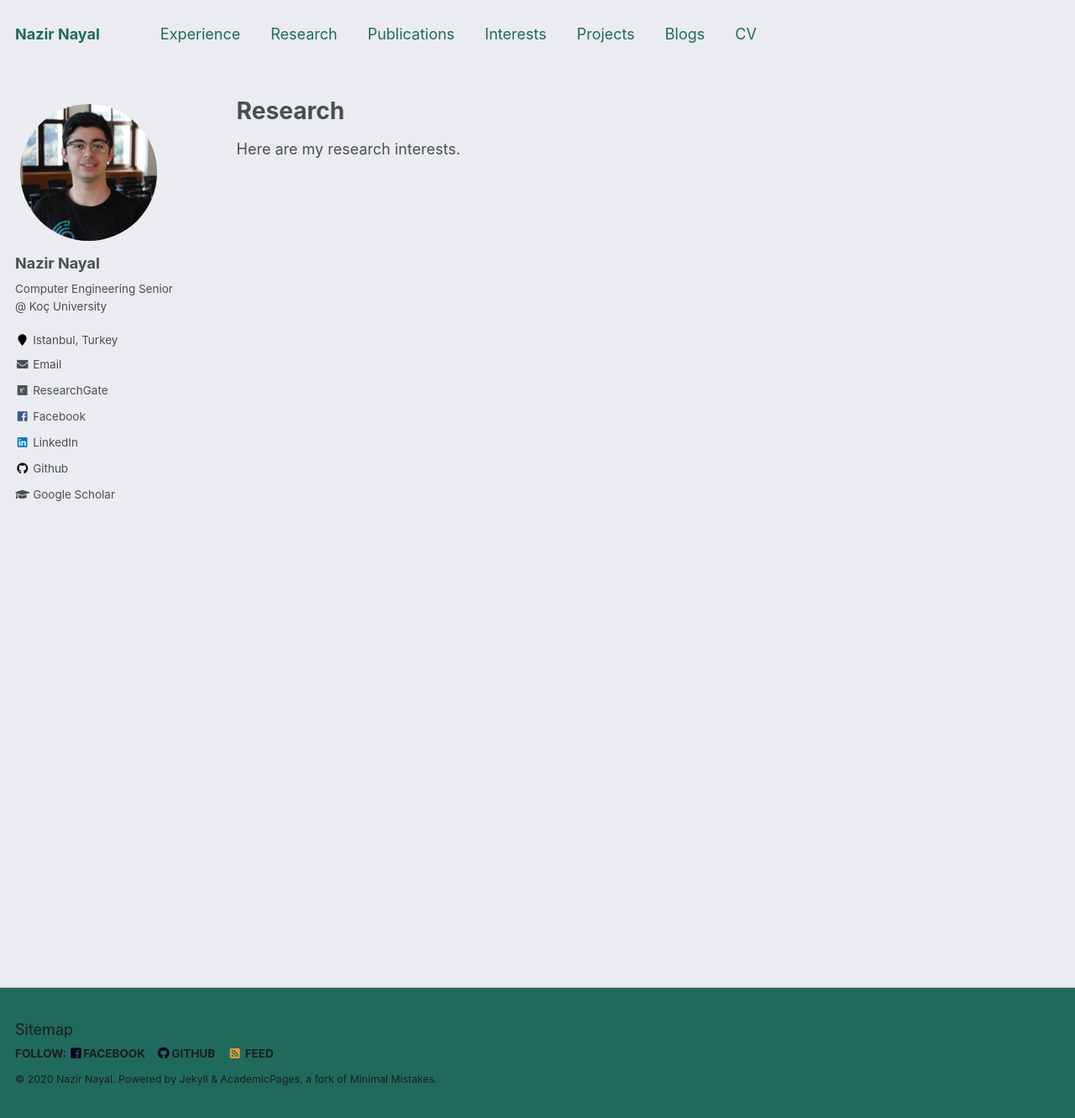
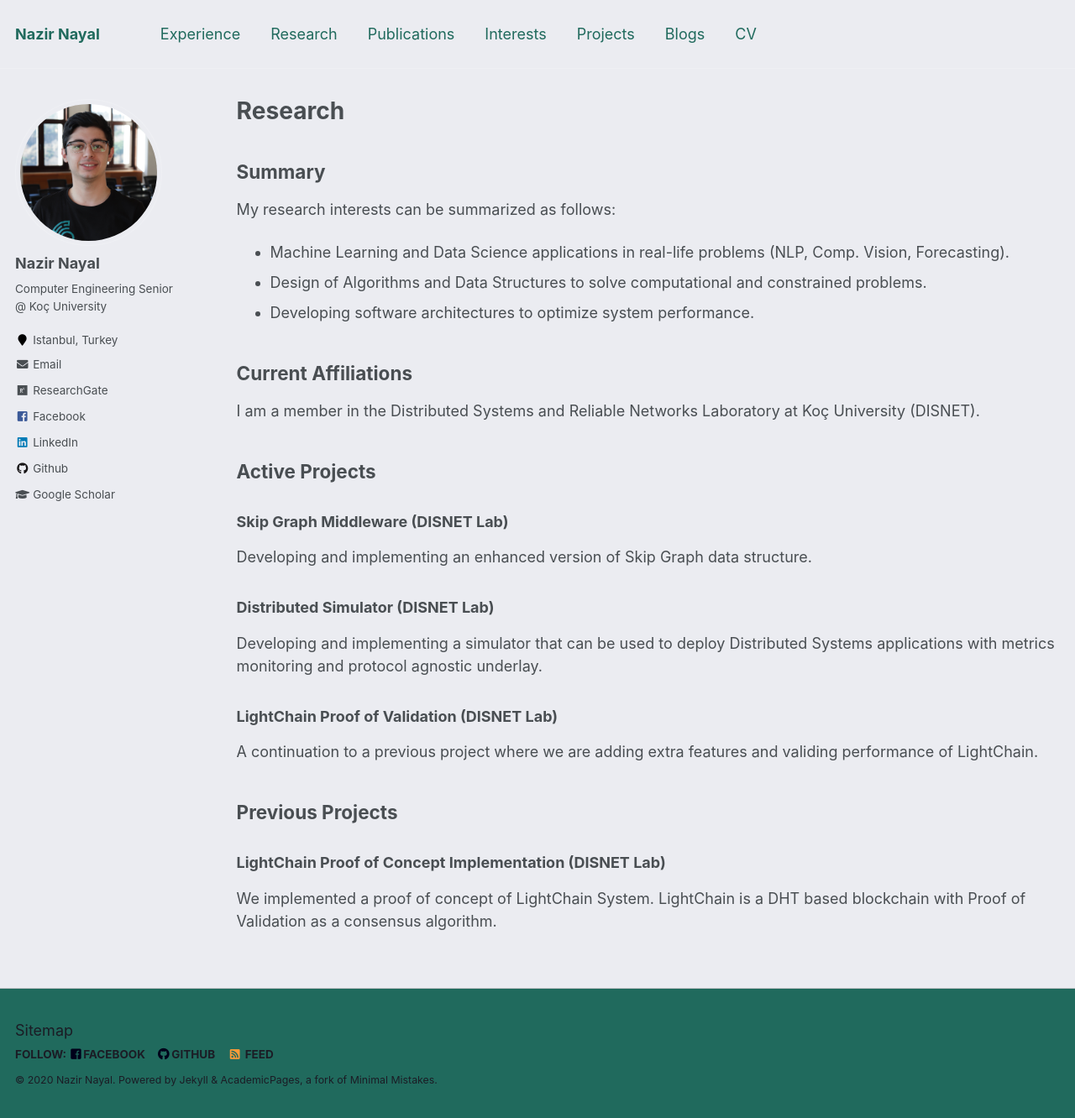
Before and after one commit to NazirNayal8/nazirnayal.github.io, a Jekyll site: the page built from _pages/research.md, in a window 1280 px wide and 1332 px high. Shown: the whole window at 84% size. Built offline with Jekyll 4.4.1, drawn with Linux system fonts in a browser that asks for light colours.

Commit message:
add research info

```diff
--- a/_pages/research.md
+++ b/_pages/research.md
@@ -5,4 +5,38 @@ permalink: /research/
 author_profile: true
 ---
 
-Here are my research interests.
+## Summary
+
+My research interests can be summarized as follows:
+
+* Machine Learning and Data Science applications in real-life problems (NLP, Comp. Vision, Forecasting).
+* Design of Algorithms and Data Structures to solve computational and constrained problems.
+* Developing software architectures to optimize system performance.
+
+## Current Affiliations
+
+I am a member in the Distributed Systems and Reliable Networks Laboratory at Koç University (DISNET).
+
+## Active Projects
+
+### Skip Graph Middleware (DISNET Lab)
+
+Developing and implementing an enhanced version of Skip Graph data structure.
+
+### Distributed Simulator (DISNET Lab)
+
+Developing and implementing a simulator that can be used to deploy Distributed
+Systems applications with metrics monitoring and protocol agnostic underlay.
+
+
+### LightChain Proof of Validation (DISNET Lab)
+
+A continuation to a previous project where we are adding extra features and
+validing performance of LightChain.
+
+## Previous Projects
+
+### LightChain Proof of Concept Implementation (DISNET Lab)
+
+We implemented a proof of concept of LightChain System. LightChain is a DHT based
+blockchain with Proof of Validation as a consensus algorithm.
```
